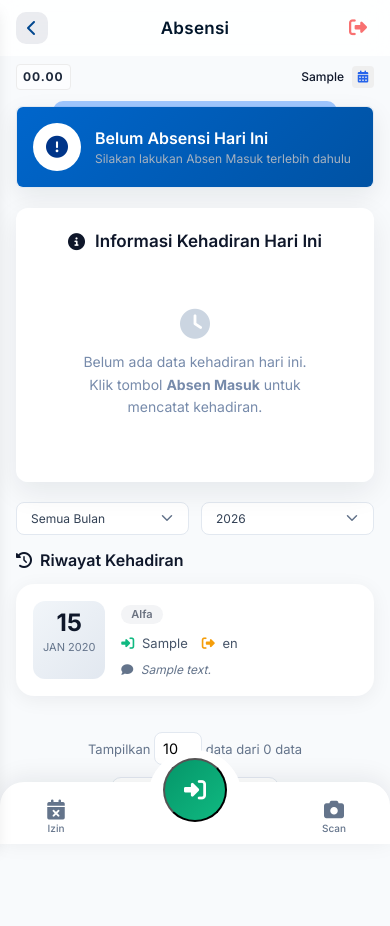
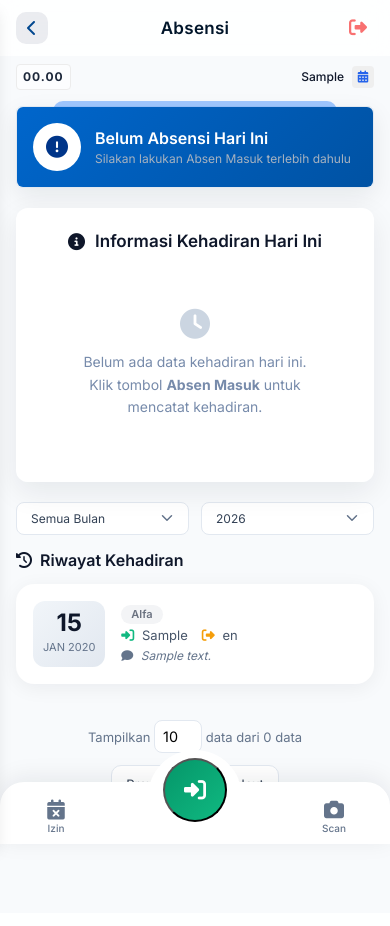
Before and after one commit to Rineva-dev/Sistem-SMPU, a Flask app: template templates/sections/absensi/absensi.html in a window 390 px wide. After the commit the page ends 849 px from the top, so only its background shows below. Run offline with Flask 3, Linux system fonts and the light colour scheme; a user stored in the database is signed in; tables that the repository leaves empty hold one stand-in row (values such as "Sample post"); the template is opened without the code that fills it: values that come from a table or form of the project are taken from there, most other values are stand-ins (such as "Sample title", 1, 10 or a date in 2020); some libraries are stand-ins or nearby versions.

Commit message:
Upgrade Tampilan Halaman Absensi

```diff
--- a/static/css/absensi/absensi_harian.css
+++ b/static/css/absensi/absensi_harian.css
@@ -868,11 +868,19 @@
         padding: 16px !important;
         border: 1px solid rgba(255,255,255,0.5);
     }
+
+    .riwayat-times {
+        margin-bottom: 0;
+    }
     /* ✅ PAGINASI — RAPI TENGAH */
     .pagination-bar {
         flex-direction: column;
         text-align: center;
         gap: 12px !important;
+    }
+
+    .riwayat-status {
+        margin-bottom: 0;
     }
 }
 /* ✅ Tombol kembali — tampilkan di HP */
```
